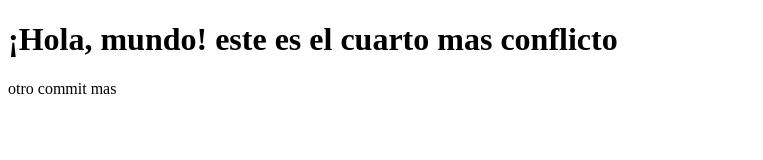
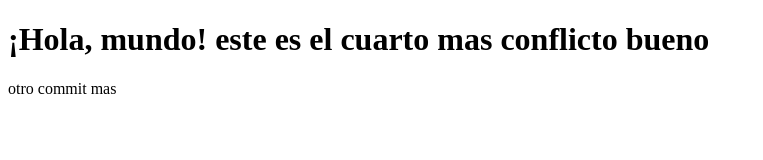
Before and after one commit to Alejandro610-ai/pruebalocal, a plain HTML site: page index.html in a window 1280 px wide. Shown: the whole page, without its empty margins (0-763 px from the left). Drawn offline with Linux system fonts and the light colour scheme.

Commit message:
conflicto bueno

```diff
--- a/index.html
+++ b/index.html
@@ -6,7 +6,7 @@
     <title>Mi primera página web</title>
     </head>
 <body>
-    <h1>¡Hola, mundo! este es el cuarto mas conflicto</h1>
+    <h1>¡Hola, mundo! este es el cuarto mas conflicto bueno</h1>
     <div>
         <p>
             otro commit mas
```
